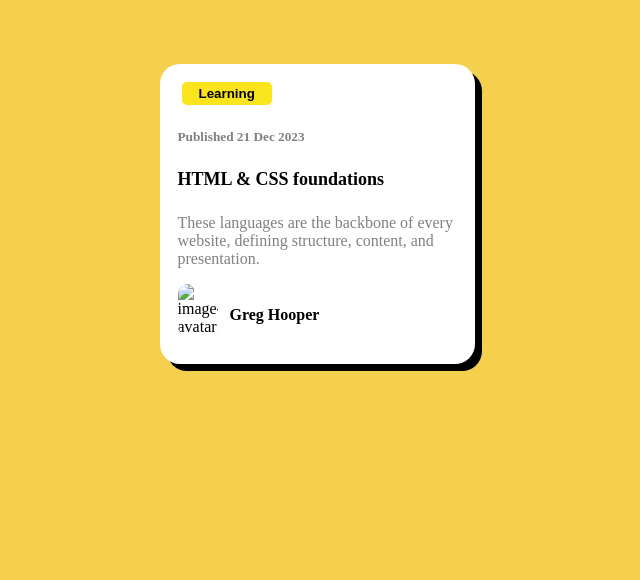
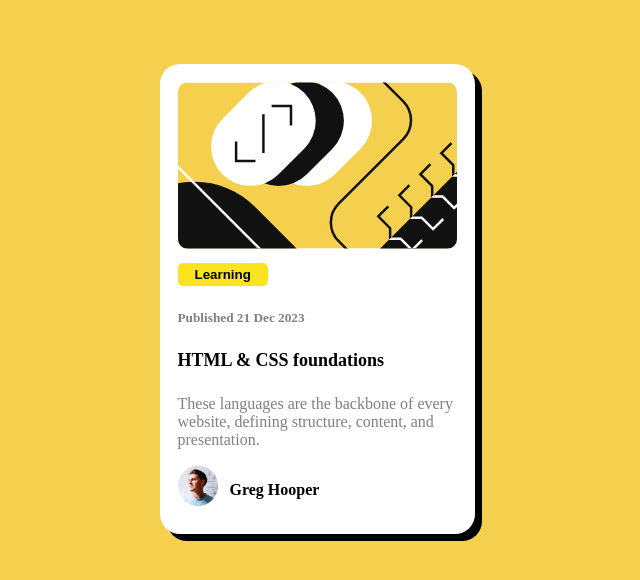
Before and after one commit to hustian-maria/blog-preview-card, a plain HTML site: page index.html in a window 1280 px wide. Shown: the whole page, without its empty margins (323-963 px from the left). Drawn offline with Linux system fonts and the light colour scheme; a script that the page names is missing.

Commit message:
modified image source

```diff
--- a/index.html
+++ b/index.html
@@ -15,7 +15,7 @@
 </head>
 <body>
   <section>
-    <img src="../blog-preview-card-main/assets/images/illustration-article.svg" alt="">
+    <img src="../assets/images/illustration-article.svg" alt="">
     <button>Learning</button>
 
   <h5>Published 21 Dec 2023</h5>
@@ -25,7 +25,7 @@
   <p>These languages are the backbone of every website, defining structure, content, and presentation.
   </p>
   <div>
-    <img src="../blog-preview-card-main/assets/images/image-avatar.webp" alt="image-avatar.webp" class="im2">
+    <img src="../assets/images/image-avatar.webp" alt="image-avatar.webp" class="im2">
     <p>Greg Hooper</p>
   </div>
 
```
